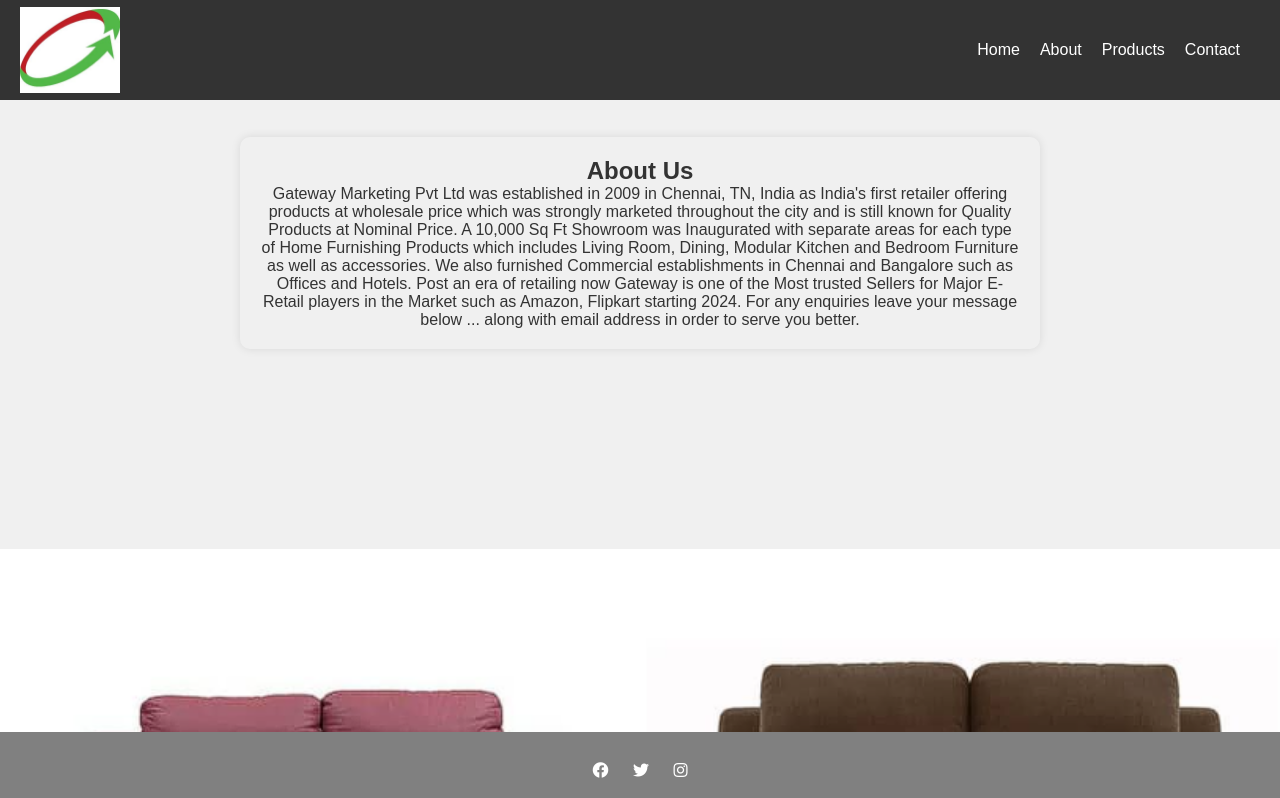
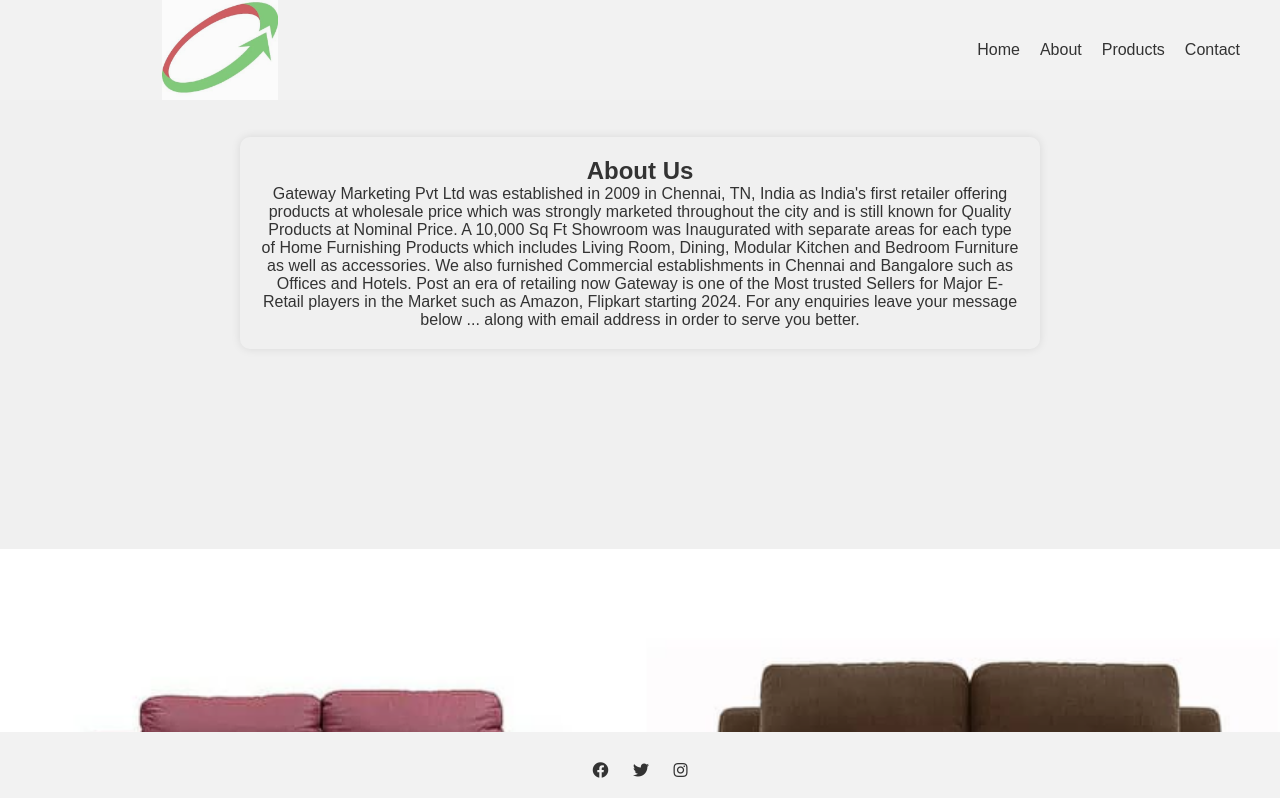
Before and after one commit to Dilip1100/GatewayFurniture, a plain HTML site: page index.html in a window 1280 px wide. Shown: the top 798 px of the page. Drawn offline with Linux system fonts and the light colour scheme.

Commit message:
Update index.html
35A

```diff
--- a/index.html
+++ b/index.html
@@ -23,7 +23,7 @@
         .nav {
             width: 100%;
             height: 100px; /* Adjust height as needed */
-            background-color: #333;
+            background-color: #f2f2f2; /* Light grey */
             position: fixed;
             top: 0;
             left: 0;
@@ -44,20 +44,21 @@
         }
 
         .nav ul li a {
-            color: #fff;
+            color: #333333;
             text-decoration: none;
             font-size: 16px;
         }
 
         .nav ul li a:hover {
-            color: #ccc;
+            color: #555555;
         }
 
         /* Logo */
         .logo {
-            width: 100px; /* Adjust size as needed */
+            width: 400px; /* Adjust size as needed */
             height: 100px; /* Adjust size as needed */
             object-fit: contain;
+            opacity: 0.7; /* Transparent */
         }
 
         /* Furniture Store Heading */
@@ -97,8 +98,8 @@
             position: fixed;
             bottom: 0;
             width: 100%;
-            background-color: #808080;
-            color: #fff;
+            background-color: #f2f2f2; /* Light grey */
+            color: #333333; /* Dark grey text */
             padding: 20px;
             text-align: center;
             z-index: 1; /* Ensure footer stays above other elements */
@@ -109,12 +110,12 @@
         }
 
         footer .social-icons a {
-            color: #fff;
+            color: #333333;
             margin: 0 10px;
         }
 
         footer .social-icons a:hover {
-            color: #ccc;
+            color: #555555;
         }
 
         /* Responsive Design */
```
